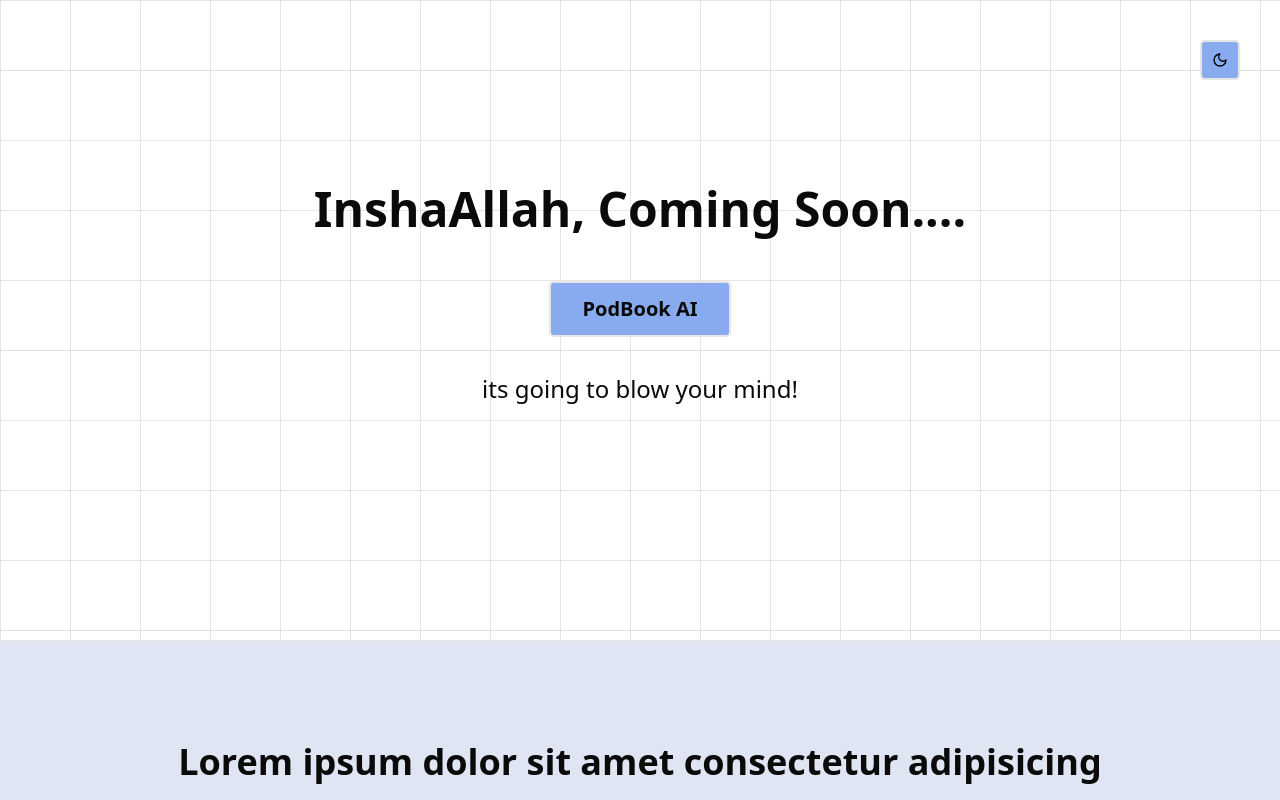
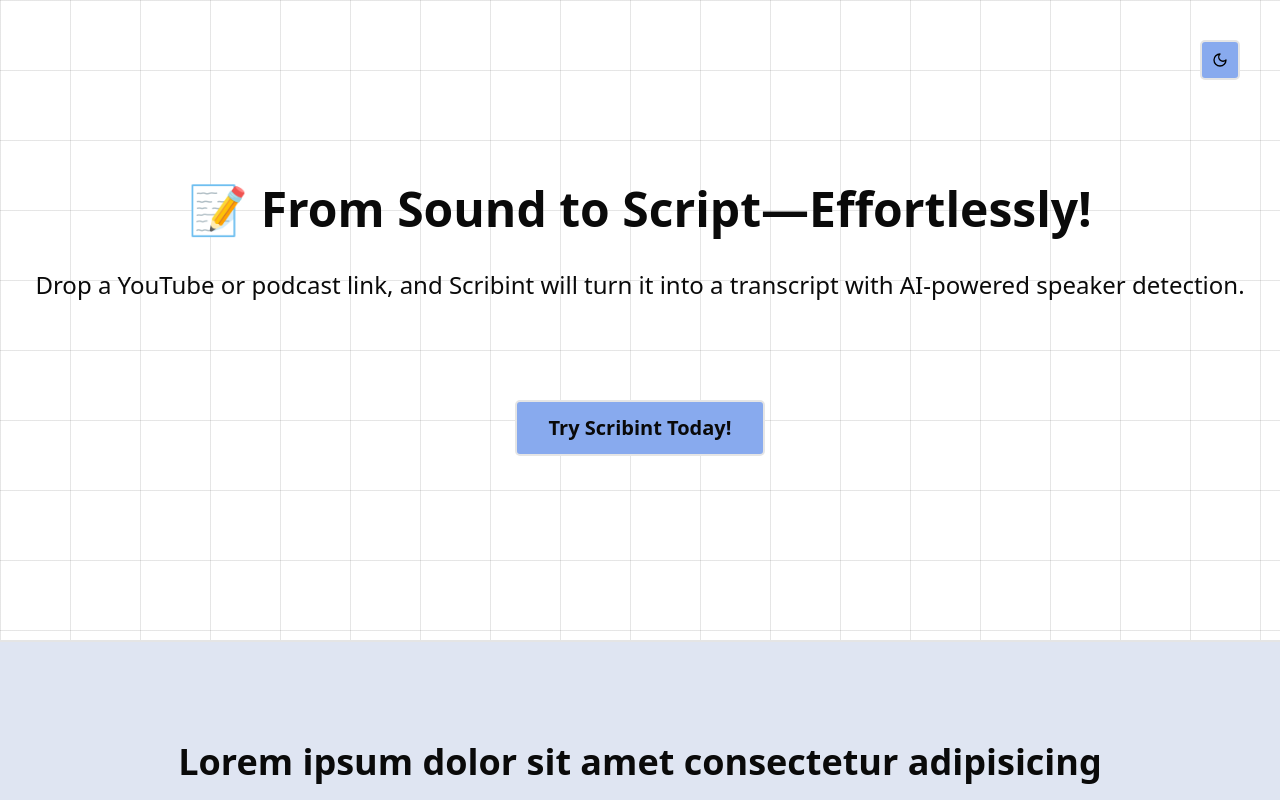
Before and after one commit to afnanhussain2002/read-podcast, a Next.js app: page / in a window 1280 px wide. Shown: the top 800 px of the page. Built offline with nearby package versions, Linux system fonts and the light colour scheme.

Commit message:
change the header section text

```diff
--- a/components/Hero.tsx
+++ b/components/Hero.tsx
@@ -7,8 +7,12 @@ const Hero = () => {
     <header className="dark:bg-secondaryBlack inset-0 flex min-h-[80dvh] w-full flex-col items-center justify-center bg-white bg-[linear-gradient(to_right,#80808033_1px,transparent_1px),linear-gradient(to_bottom,#80808033_1px,transparent_1px)] bg-[size:70px_70px]">
     <div className="mx-auto w-container max-w-full px-5 py-[110px] text-center lg:py-[150px]">
       <h1 className="text-3xl font-heading md:text-4xl lg:text-5xl">
-        InshaAllah, Coming Soon....
+      📝 From Sound to Script—Effortlessly!
       </h1>
+      <p className="my-12 mt-8 text-lg font-normal leading-relaxed md:text-xl lg:text-2xl lg:leading-relaxed">
+
+      Drop a YouTube or podcast link, and Scribint will turn it into a transcript with AI-powered speaker detection.
+      </p>
       <Link
       href={'/transcriber'}
       >
@@ -16,14 +20,11 @@ const Hero = () => {
         size="lg"
         className="h-12 text-base font-heading md:text-lg lg:h-14 lg:text-xl mt-12"
       >
-        PodBook AI
+        Try Scribint Today!
       </Button>
 
       </Link>
-      <p className="my-12 mt-8 text-lg font-normal leading-relaxed md:text-xl lg:text-2xl lg:leading-relaxed">
 
-      its going to blow your mind!
-      </p>
     </div>
   </header>
   )
```
